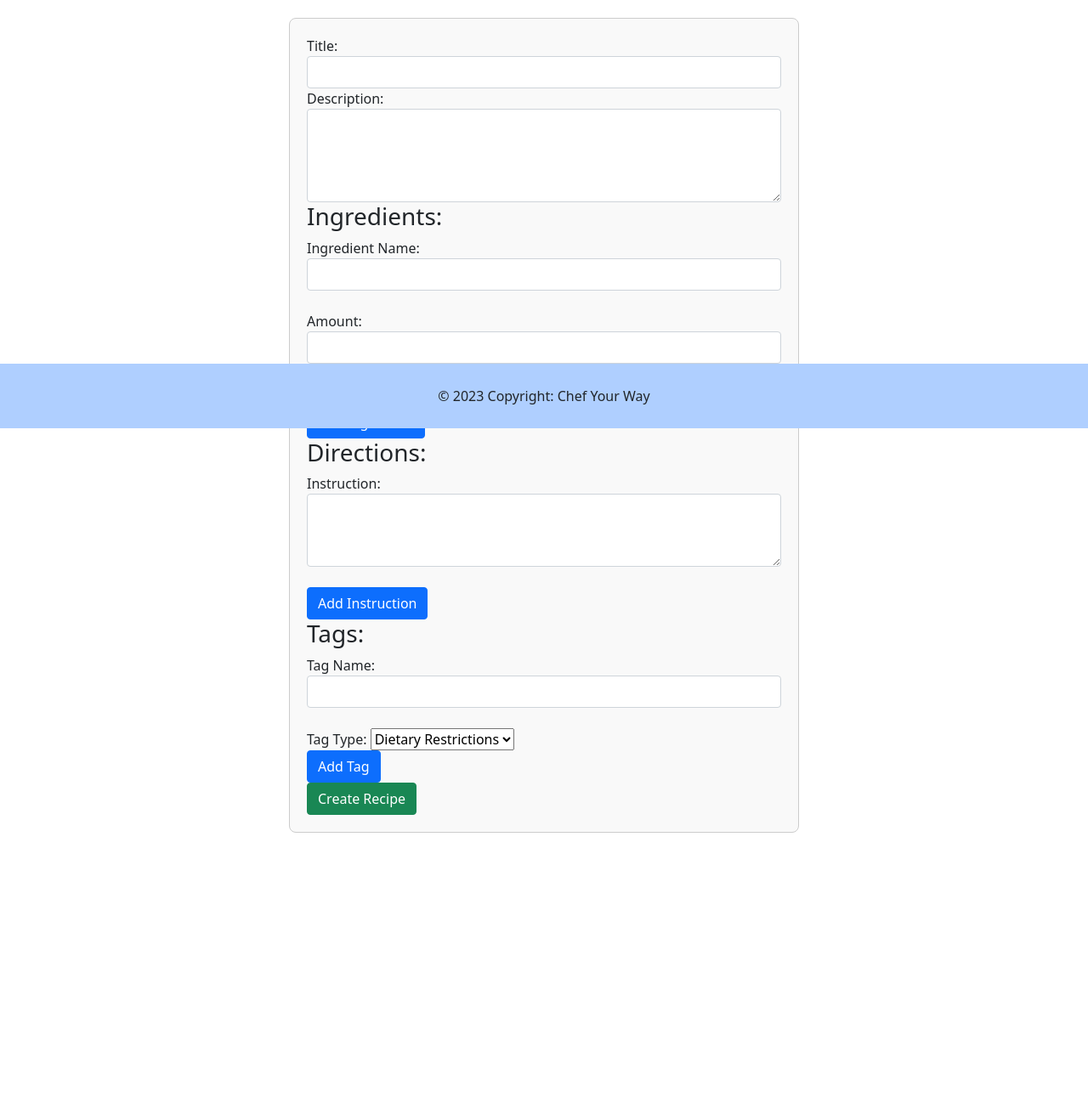
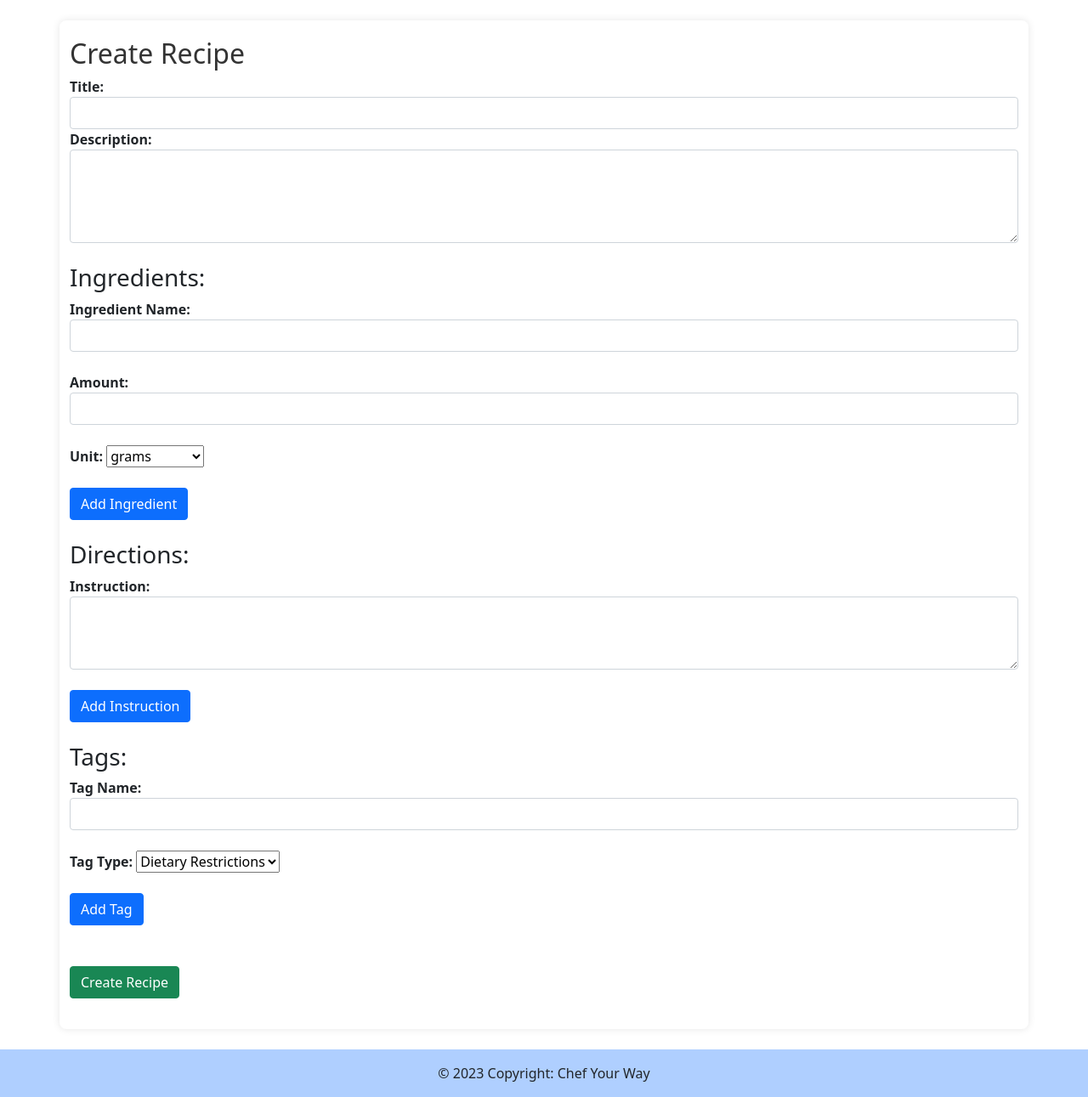
Before and after one commit to maryvwalton/CS4750-Final, a PHP site: page /createRecipe.php in a window 1280 px wide. Shown: the part 296-1587 px from the top of the page at 85% size. Before the commit the page ends 1276 px from the top, so only its background shows below. Run offline with PHP 8.4, Linux system fonts and the light colour scheme; a user stored in the database is signed in.

Commit message:
styling forms

```diff
--- a/createRecipe.php
+++ b/createRecipe.php
@@ -66,6 +66,43 @@
 <!DOCTYPE html>
 <html>
 <style>
+  body {
+      font-family: Arial, sans-serif;
+      background-color: #f4f4f4;
+      margin: 20px;
+  }
+  .container {
+      background-color: #fff;
+      padding: 20px;
+      border-radius: 8px;
+      box-shadow: 0 0 10px rgba(0, 0, 0, 0.1);
+  }
+  h2 {
+      color: #333;
+  }
+  label {
+      font-weight: bold;
+  }
+  .mb-3 {
+      margin-bottom: 15px;
+  }
+  .form-control {
+      width: 100%;
+      padding: 8px;
+      border-radius: 4px;
+      border: 1px solid #ccc;
+  }
+  .btn-primary {
+      background-color: #007bff;
+      color: #fff;
+      border: none;
+      padding: 10px 20px;
+      border-radius: 4px;
+      cursor: pointer;
+  }
+  .btn-primary:hover {
+      background-color: #0056b3;
+  }
   .banner {
       background: url("https://s3-alpha-sig.figma.com/img/d0c1/3ace/f719ec8806ea906f47143c2b20b269d5?Expires=1702252800&Signature=SHCBG4KokAtTlU6tjr4b-ZUx1tbqkBTKSrC93an5KN0LmKCoWgLaLPE-8CjDnScl1e8iVvP74Ajd6rKthGHaCw34et4TqoVAdYaDcb3BYbRHNM~9vcUVY1Vsy1goatiPE-VJVdMsBfx--nre2Oh~WPPqgF0DSrpUFsgzrRKTEUj2aieFRPu3xj5mGcCiWSaSMoXXg-y62J1ZTncHNs-MYbnOy-Kpe9VMcoFcF5BOOYZRBdnWTDQJXyLGwKsSYGJIrLV0XVFEEUuP1mnCIEhR33J7ogt3loIoGlYoBYgiCus7TWc9hbZnqM5fBcWHs31PhZXYJSDC2KdoDo9tF613gg__&Key-Pair-Id=APKAQ4GOSFWCVNEHN3O4") 50%;
       background-size: cover;
@@ -74,38 +111,6 @@
       justify-content: center;
       align-items: center;
       flex-shrink: 0;
-  }
-
-  .title-center {
-    text-align: center;
-    margin: 0 auto;
-    margin-top: 20px;
-    margin-bottom: 50px;
-  }
-
-  /* Center the form */
-  .center-form {
-    display: flex;
-    justify-content: center;
-    align-items: center;
-    height: 100vh;
-  }
-
-  form {
-    max-width: 600px;
-    width: 100%;
-    padding: 20px;
-    border: 1px solid #ccc;
-    border-radius: 8px;
-    background-color: #f9f9f9;
-  }
-
-  footer {
-    position: absolute;
-    bottom: 0;
-    text-align: center;
-    padding: 10px 0;
-    width: 100%;
   }
 </style>
 
@@ -124,7 +129,7 @@
   <!-- if you choose to use CDN for CSS bootstrap -->
   <link href="https://cdn.jsdelivr.net/npm/bootstrap@5.1.3/dist/css/bootstrap.min.css" rel="stylesheet"
     integrity="sha384-1BmE4kWBq78iYhFldvKuhfTAU6auU8tT94WrHftjDbrCEXSU1oBoqyl2QvZ6jIW3" crossorigin="anonymous">
-
+ <script defer src="https://cdn.jsdelivr.net/npm/bootstrap@5.3.2/dist/js/bootstrap.bundle.min.js" integrity="sha384-C6RzsynM9kWDrMNeT87bh95OGNyZPhcTNXj1NW7RuBCsyN/o0jlpcV8Qyq46cDfL" crossorigin="anonymous"></script>
 </head>
 
 <body>
@@ -156,8 +161,8 @@
 
 
   <!-- main page content -->
-  <div class="container-fluid">
-    <h2 class="title-center">Create Recipe</h2>
+  <div class="container mt-4">
+    <h2>Create Recipe</h2>
     <!-- Recipe Creation Form -->
     <div class="center-form">
       <form action="createRecipe.php" method="post">
@@ -174,6 +179,7 @@
           <label for="recipe_description">Description:</label>
           <textarea name="recipe_description" rows="4" class="form-control" required></textarea>
         </div>
+        </br>
         <!-- end description -->
 
         <!-- Ingredients section -->
@@ -213,10 +219,11 @@
               <option value="quarter">quarter</option>
             </select>
             <br>
-
+            <br>
             <button class="btn btn-primary" type="button" onclick="addIngredient()">Add Ingredient</button>
           </div>
         </div>
+        <br/>
         <!-- end ingredients -->
 
         <!-- Directions section -->
@@ -230,6 +237,7 @@
             <button class="btn btn-primary" type="button" onclick="addDirection()">Add Instruction</button>
           </div>
         </div>
+        <br/>
         <!-- end directions -->
 
         <!-- Tags section -->
@@ -245,11 +253,13 @@
                 <option value="country of origin">Country of Origin</option>
                 <option value="category">Category</option>
             </select>
-            <br>
-
+            <br/>
+            <br/>
             <button class="btn btn-primary" type="button" onclick="addTag()">Add Tag</button>
           </div>
         </div>
+        <br/>
+        <br/>
         <!-- End tags -->
 
         <button class="btn btn-success" type="submit">Create Recipe</button>
```
Also changed, not shown: editRecipe.php (+20 -5 lines). Lines whose indentation alone changed are shown as unchanged.
